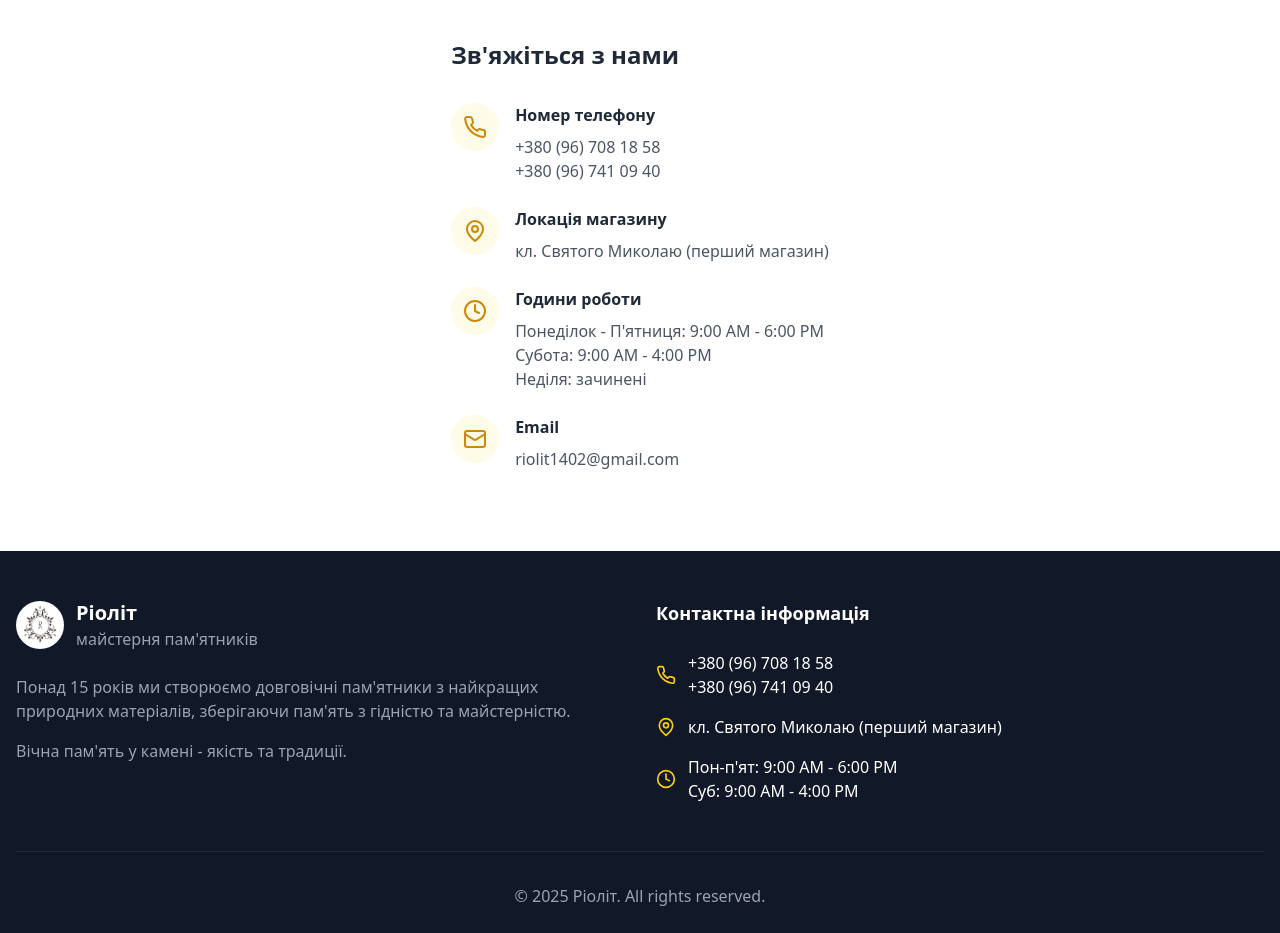
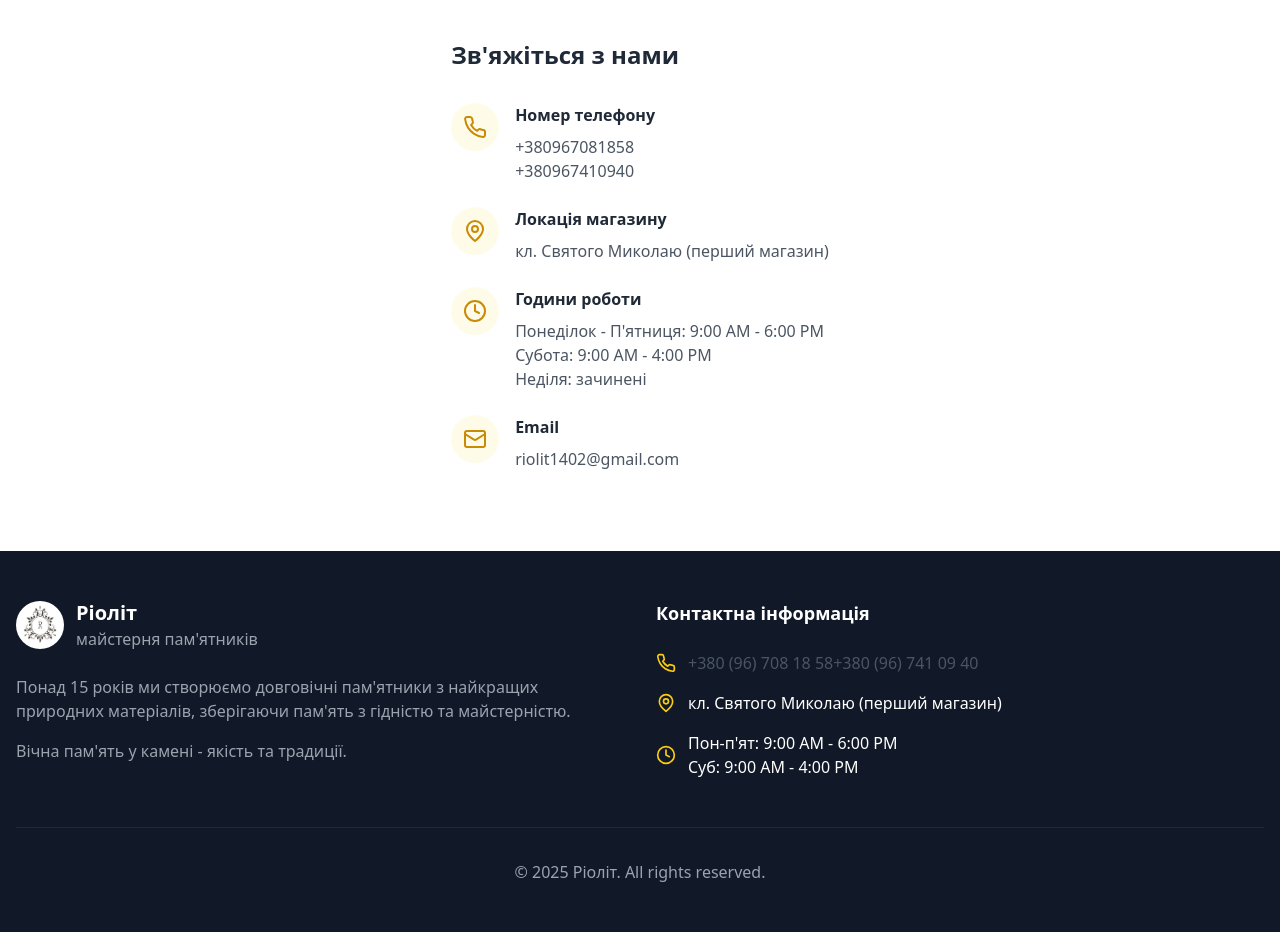
Before and after one commit to payton-ggg/riolit-website, a React (Vite) app: page / in a window 1280 px wide. Shown: the part 5840-6773 px from the top of the page. Built offline with nearby package versions, Linux system fonts and the light colour scheme.

Commit message:
feat(contact): add viber links to phone numbers

```diff
--- a/src/components/Contact.tsx
+++ b/src/components/Contact.tsx
@@ -2,9 +2,7 @@ import React from "react";
 import { MapPin, Phone, Clock, Mail } from "lucide-react";
 
 const Contact: React.FC = () => {
-  const phone = "+380967081858";
-  const encodedPhone = encodeURIComponent(phone);
-  const viberLink = `viber://chat?number=${encodedPhone}`;
+  const viberLink = (phone: string) => `viber://chat?number=${phone}`;
 
   return (
     <section id="contact" className="py-20 bg-white">
@@ -35,12 +33,18 @@ const Contact: React.FC = () => {
                   <h4 className="font-semibold text-gray-800 mb-2">
                     Номер телефону
                   </h4>
-                  <a href={viberLink} className="text-gray-600">
-                    +380 (96) 708 18 58
+                  <a
+                    href={viberLink("+380967081858")}
+                    className="text-gray-600"
+                  >
+                    +380967081858
                   </a>
                   <br />
-                  <a href={viberLink} className="text-gray-600">
-                    +380 (96) 741 09 40
+                  <a
+                    href={viberLink("+380967410940")}
+                    className="text-gray-600"
+                  >
+                    +380967410940
                   </a>
                 </div>
               </div>
--- a/src/components/Footer.tsx
+++ b/src/components/Footer.tsx
@@ -2,6 +2,8 @@ import React from "react";
 import { Phone, MapPin, Clock } from "lucide-react";
 
 const Footer: React.FC = () => {
+  const viberLink = (phone: string) => `viber://chat?number=${phone}`;
+
   return (
     <footer className="bg-gray-900 text-white py-12">
       <div className="container mx-auto px-4">
@@ -35,8 +37,18 @@ const Footer: React.FC = () => {
               <div className="flex items-center space-x-3">
                 <Phone className="w-5 h-5 text-yellow-400" />
                 <div>
-                  <p>+380 (96) 708 18 58</p>
-                  <p>+380 (96) 741 09 40</p>
+                  <a
+                    href={viberLink("+380967081858")}
+                    className="text-gray-600"
+                  >
+                    +380 (96) 708 18 58
+                  </a>
+                  <a
+                    href={viberLink("+380967410940")}
+                    className="text-gray-600"
+                  >
+                    +380 (96) 741 09 40
+                  </a>
                 </div>
               </div>
               <div className="flex items-center space-x-3">
```
